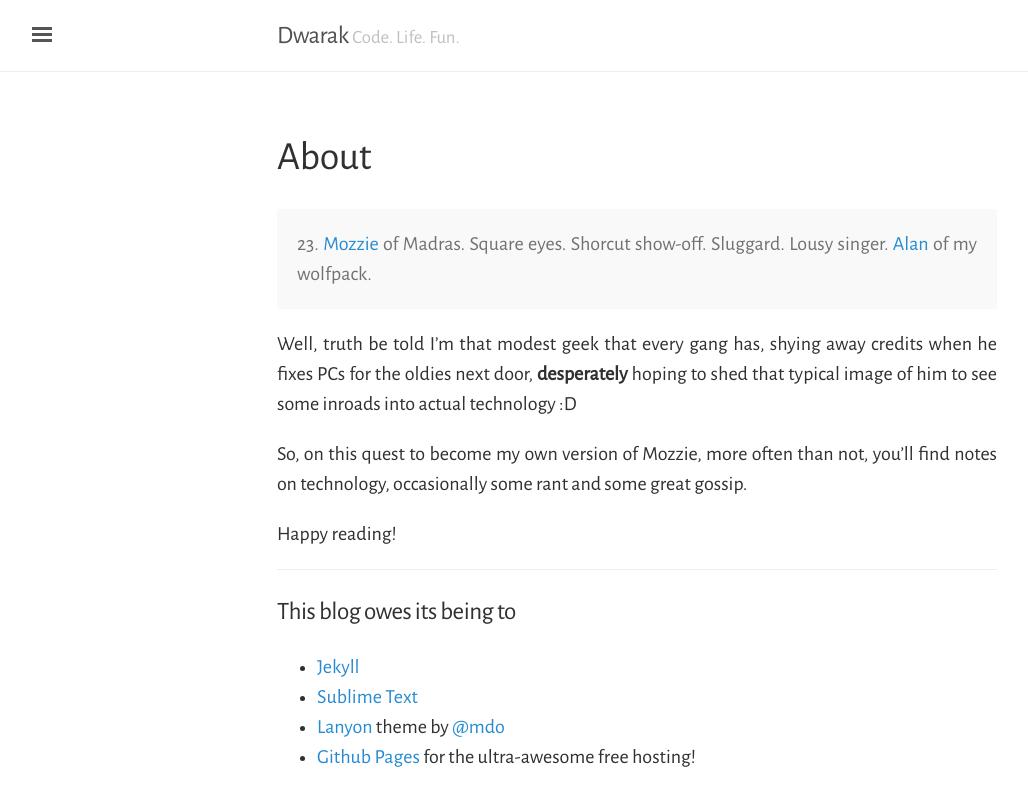
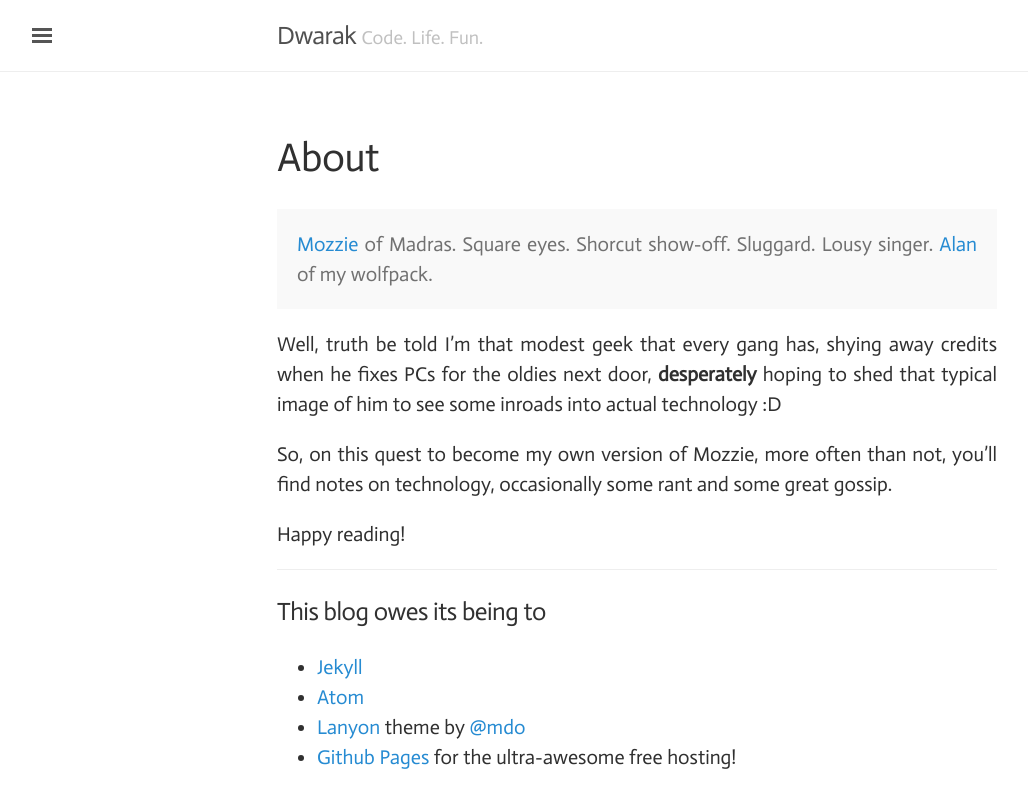
Before and after one commit to dtsdwarak/blog, a Jekyll site: the page built from about.md, in a window 1280 px wide. Shown: the top 808 px of the page, without its empty margins (3-1031 px from the left). Built offline with Jekyll 4.4.1, drawn with Linux system fonts in a browser that asks for light colours.

Commit message:
Fix Fonts and Description

```diff
--- a/about.md
+++ b/about.md
@@ -4,7 +4,7 @@ title: About
 ---
 
 <p class="message">
-	23. <a href="http://en.wikipedia.org/wiki/List_of_White_Collar_characters#Mozzie" target="_blank">Mozzie</a> of Madras. Square eyes. Shorcut show-off. Sluggard. Lousy singer. <a href="http://thehangover.wikia.com/wiki/Alan_Garner" target="_blank">Alan</a> of my wolfpack.
+	<a href="http://en.wikipedia.org/wiki/List_of_White_Collar_characters#Mozzie" target="_blank">Mozzie</a> of Madras. Square eyes. Shorcut show-off. Sluggard. Lousy singer. <a href="http://thehangover.wikia.com/wiki/Alan_Garner" target="_blank">Alan</a> of my wolfpack.
 </p>
 
 Well, truth be told I'm that modest geek that every gang has, shying away credits when he fixes PCs for the oldies next door, **desperately** hoping to shed that typical image of him to see some inroads into actual technology :D
@@ -18,6 +18,6 @@ Happy reading!
 ### This blog owes its being to
 
 * [Jekyll](http://jekyllrb.com/)
-* [Sublime Text](http://www.sublimetext.com/3)
+* [Atom](https://atom.io/)
 * [Lanyon](http://lanyon.getpoole.com/) theme by [@mdo](https://twitter.com/mdo)
 * [Github Pages](https://pages.github.com/) for the ultra-awesome free hosting!
--- a/public/css/lanyon.css
+++ b/public/css/lanyon.css
@@ -36,8 +36,8 @@
 
 /* Prevent scroll on narrow devices */
 
-/* Alegreya Font from Google */
-@import url(https://fonts.googleapis.com/css?family=Alegreya+Sans);
+/* Actor Font from Google */
+@import url(https://fonts.googleapis.com/css?family=Actor);
 
 /* Custom Date Style */
 .date-format{
@@ -53,11 +53,11 @@ body {
 }
 
 html {
-  font-family: 'Alegreya Sans', sans-serif;
+  font-family: 'Actor', sans-serif;
 }
 
 h1, h2, h3, h4, h5, h6 {
-  font-family: 'Alegreya Sans', sans-serif;
+  font-family: 'Actor', sans-serif;
   font-weight: 400;
   color: #313131;
   letter-spacing: -.025rem;
@@ -160,7 +160,7 @@ h1, h2, h3, h4, h5, h6 {
   width: 14rem;
   visibility: hidden;
   overflow-y: auto;
-  font-family: 'Alegreya Sans', sans-serif;
+  font-family: 'Actor', sans-serif;
   font-size: .875rem; /* 15px */
   color: rgba(255,255,255,.6);
   background-color: #202020;
@@ -380,7 +380,7 @@ a.sidebar-nav-item:focus {
   overflow: hidden; /* clearfix */
   margin-left: -1rem;
   margin-right: -1rem;
-  font-family: 'Alegreya Sans', sans-serif;
+  font-family: 'Actor', sans-serif;
   color: #ccc;
   text-align: center;
 }
```
